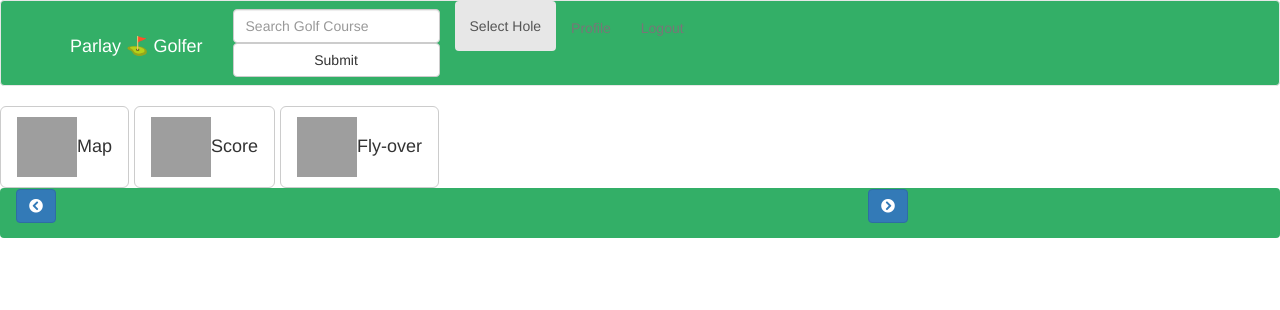
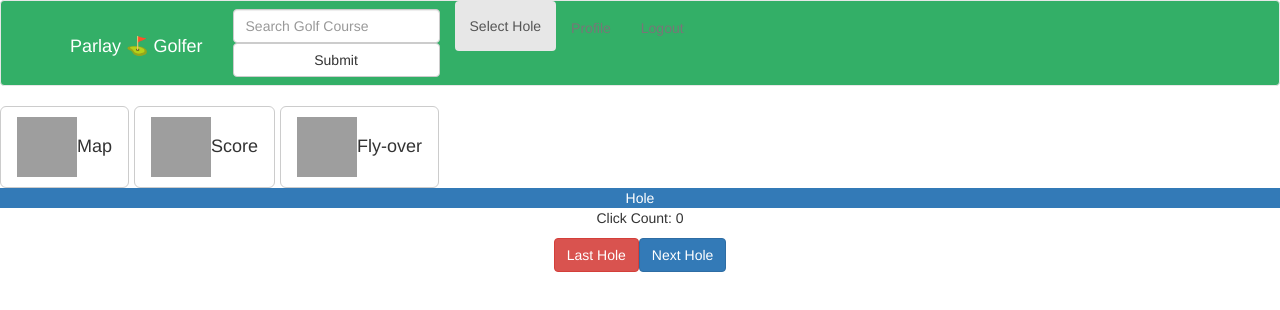
Before and after one commit to benjaminwulf/Parlay-Golfer-App, a React (Create React App) app: page /course/1 in a window 1280 px wide. Shown: the top 310 px of the page. Built offline with nearby package versions, Linux system fonts and the light colour scheme; grey boxes are pictures that could not be loaded.

Commit message:
footer counter

```diff
--- a/src/API/Holes.json
+++ b/src/API/Holes.json
@@ -2,56 +2,56 @@
     {
     "name": "1st Hole",
     "photo": "https://s3.amazonaws.com/parlay-golfer/img/hole/hole01.png",
-    "white": "85 yds",
+    "yardage": "85 yds",
     "par": "3"
 },
 
 {
     "name": "2nd Hole",
     "photo": "https://s3.amazonaws.com/parlay-golfer/img/hole/hole02.png",
-    "white": "128 yds",
+    "yardage": "128 yds",
     "par": "3"
 },
 {
     "name": "3rd Hole",
     "photo": "https://s3.amazonaws.com/parlay-golfer/img/hole/hole03.png",
-    "white": "164 yds",
+    "yardage": "164 yds",
     "par": "3"
 },
 {
     "name": "4th Hole",
     "photo": "https://s3.amazonaws.com/parlay-golfer/img/hole/hole04.png",
-    "white": "117 yds",
+    "yardage": "117 yds",
     "par": "3"
 },
 {
     "name": "5th Hole",
     "photo": "https://s3.amazonaws.com/parlay-golfer/img/hole/hole05.png",
-    "white": "134 yds",
+    "yardage": "134 yds",
     "par": "3"
 },
 {
     "name": "6th Hole",
     "photo": "https://s3.amazonaws.com/parlay-golfer/img/hole/hole06.png",
-    "white": "88 yds",
+    "yardage": "88 yds",
     "par": "3"
 },
 {
     "name": "7th Hole",
     "photo": "https://s3.amazonaws.com/parlay-golfer/img/hole/hole07.png",
-    "white": "102 yds",
+    "yardage": "102 yds",
     "par": "3"
 },
 {
     "name": "8th Hole",
     "photo": "https://s3.amazonaws.com/parlay-golfer/img/hole/hole08.png",
-    "white": "104 yds",
+    "yardage": "104 yds",
     "par": "3"
 },
 {
     "name": "9th Hole",
     "photo": "https://s3.amazonaws.com/parlay-golfer/img/hole/hole09.png",
-    "white": "64 yds",
+    "yardage": "64 yds",
     "par": "3"
 }
 ]
--- a/src/App.js
+++ b/src/App.js
@@ -2,13 +2,13 @@ import React from "react";
 import Header from "./components/Header";
 import SubHeader from "./components/SubHeader";
 // import Map from "./components/Map";
-import Footer from "./components/Footer";
+import Counter from "./components/Counter";
 
 const App = () => (
     <div>
         <Header />
         <SubHeader />
-        <Footer />
+        <Counter />
     </div>
 );
 
--- /dev/null
+++ b/src/components/Counter.js
@@ -0,0 +1,40 @@
+import React from "react";
+import Footer from "./Footer";
+
+// By extending the React.Component class, Counter inherits functionality from it
+class Counter extends React.Component {
+  // Setting the initial state of the Counter component
+  state = {
+    count: 0
+  };
+
+  // handleIncrement increases this.state.count by 1
+  handleIncrement = () => {
+    // We always use the setState method to update a component's state
+    this.setState({ count: this.state.count + 1 });
+  };
+
+  // handleDecrement decreases this.state.count by 1
+  handleDecrement = () => {
+    // We always use the setState method to update a component's state
+    this.setState({ count: this.state.count - 1 });
+  };
+
+  // The render method returns the JSX that should be rendered
+  render() {
+    return (
+      <div className="card text-center">
+        <div className="card-header bg-primary text-white">
+        Hole
+        </div>
+        <Footer
+          count={this.state.count}
+          handleIncrement={this.handleIncrement}
+          handleDecrement={this.handleDecrement}
+        />
+      </div>
+    );
+  }
+}
+
+export default Counter;
--- a/src/components/Footer.js
+++ b/src/components/Footer.js
@@ -1,23 +1,15 @@
 import React from "react";
-import { Nav, Button } from 'react-bootstrap';
-import Holes from "../API/Holes.json";
 
-const Footer = () => (
-
-<Nav className="navbar fixed-bottom bg-light">
-<div className="col-xs-4">
-    <Button type="button" className="btn btn-primary">
-        <i className="fas fa-chevron-circle-left"></i>
-    </Button>
-</div>
-<div className="col-xs-4">
-</div>
-<div className="col-xs-4">
-<Button type="button" className="btn btn-primary">
-    <i className="fas fa-chevron-circle-right"></i>
-</Button>
-</div>
-</Nav>
-    );
+const Footer = props => (
+  <div className="card-body">
+    <p className="card-text">Click Count: {props.count}</p>
+    <button className="btn btn-danger" onClick={props.handleDecrement}>
+      Last Hole
+    </button>
+    <button className="btn btn-primary" onClick={props.handleIncrement}>
+      Next Hole
+    </button>{" "}
+  </div>
+);
 
 export default Footer;
```
